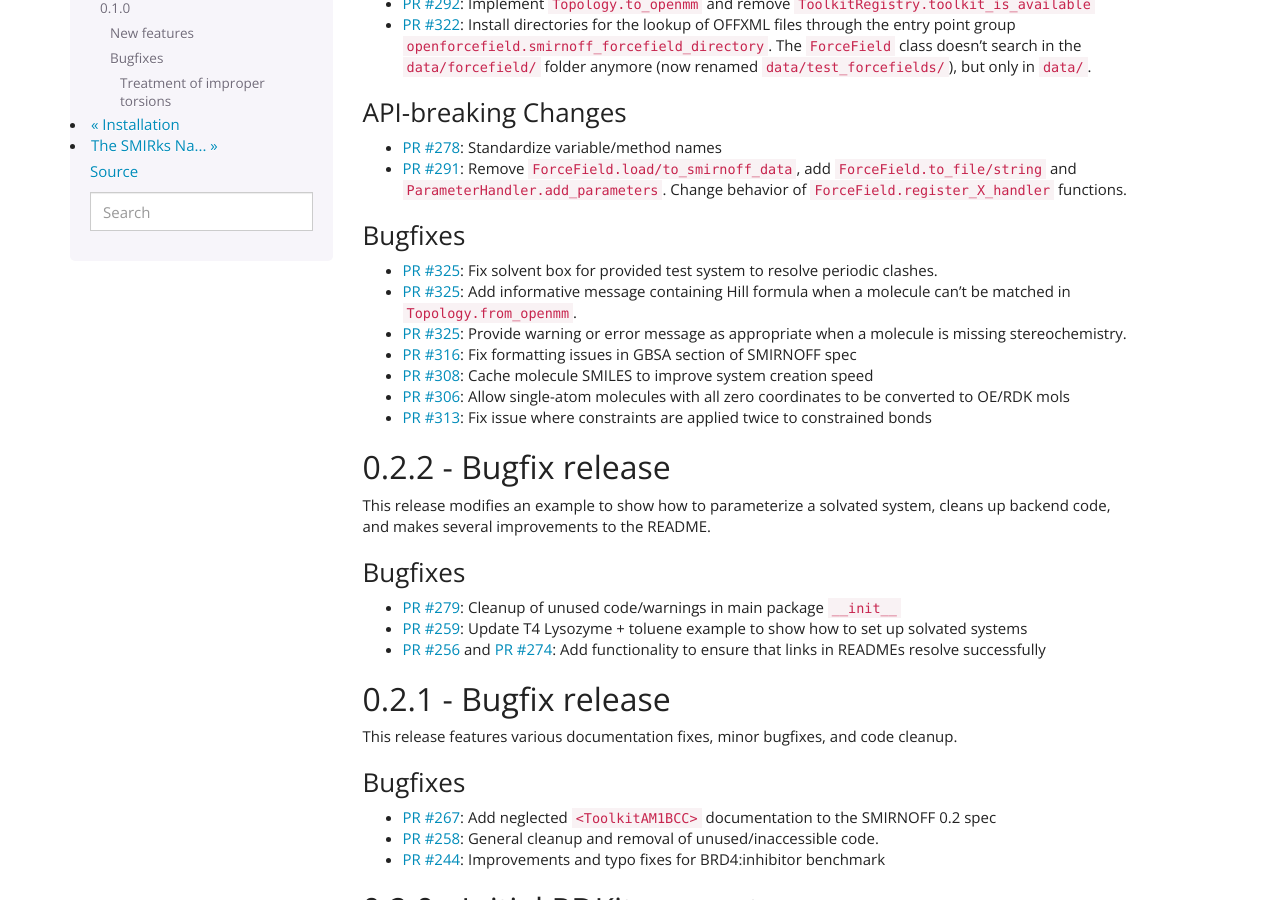
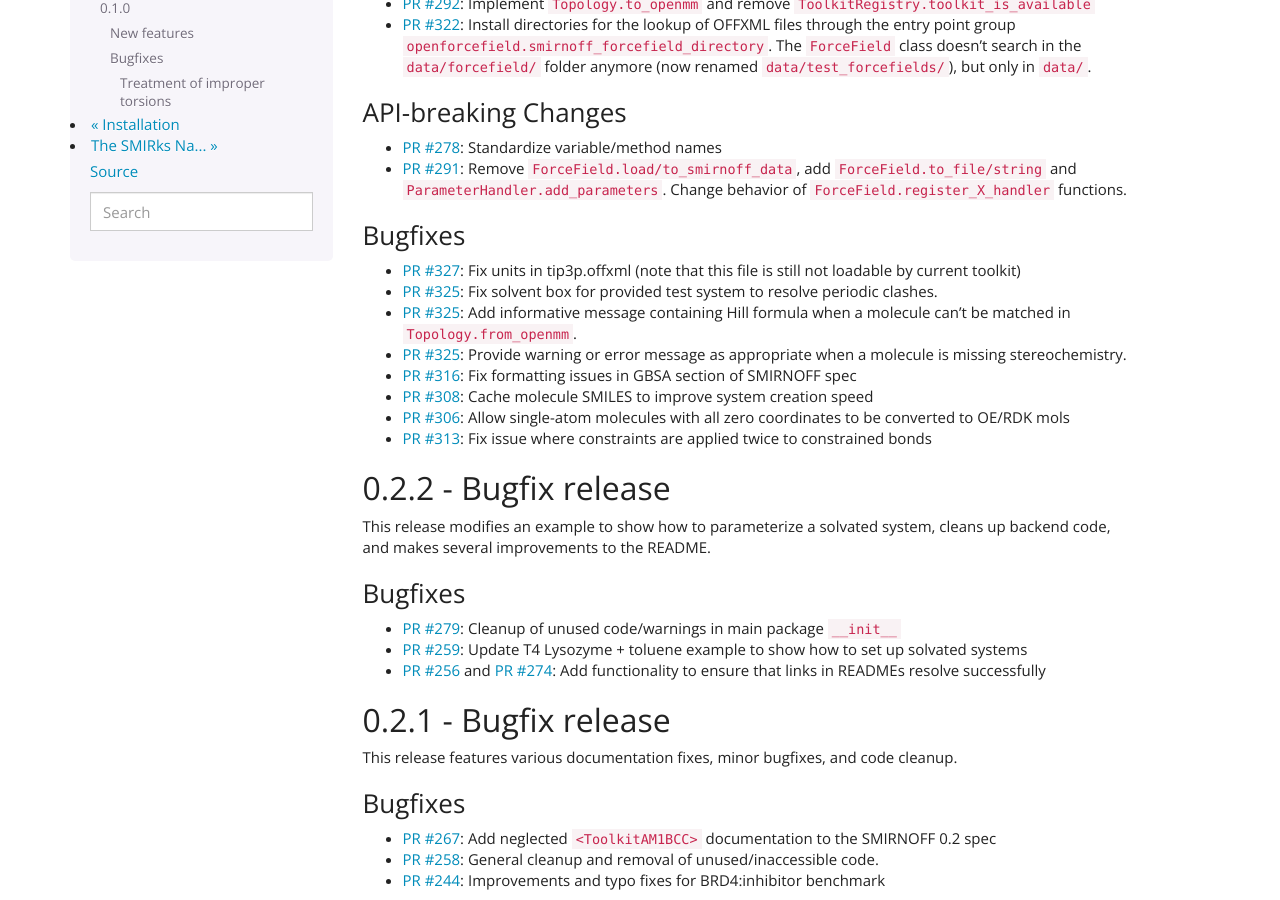
Before and after one commit to openforcefield/openff-toolkit, a Sphinx documentation site: the page built from docs/releasehistory.rst, in a window 1280 px wide and 900 px high, scrolled down 433 px. Built offline with Sphinx 7.4.7, drawn with Linux system fonts in a browser that asks for light colours.

Commit message:
add #327 to releasenotes

```diff
--- a/docs/releasehistory.rst
+++ b/docs/releasehistory.rst
@@ -25,6 +25,7 @@ API-breaking Changes
 
 Bugfixes
 """"""""
+* `PR #327 <https://github.com/openforcefield/openforcefield/pull/327>`_: Fix units in tip3p.offxml (note that this file is still not loadable by current toolkit)
 * `PR #325 <https://github.com/openforcefield/openforcefield/pull/325>`_: Fix solvent box for provided test system to resolve periodic clashes.
 * `PR #325 <https://github.com/openforcefield/openforcefield/pull/325>`_: Add informative message containing Hill formula when a molecule can't be matched in ``Topology.from_openmm``.
 * `PR #325 <https://github.com/openforcefield/openforcefield/pull/325>`_: Provide warning or error message as appropriate when a molecule is missing stereochemistry.
```
